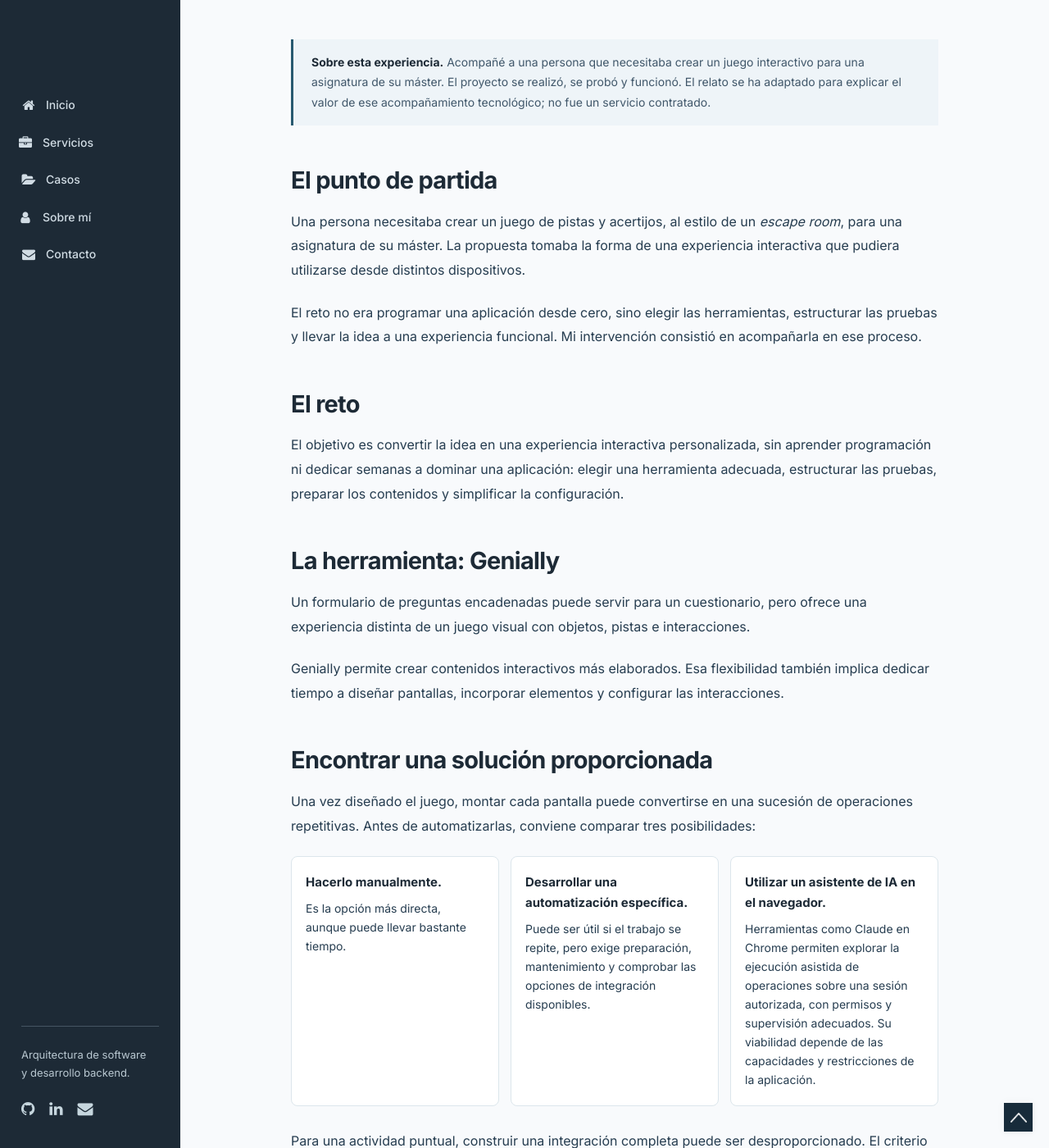
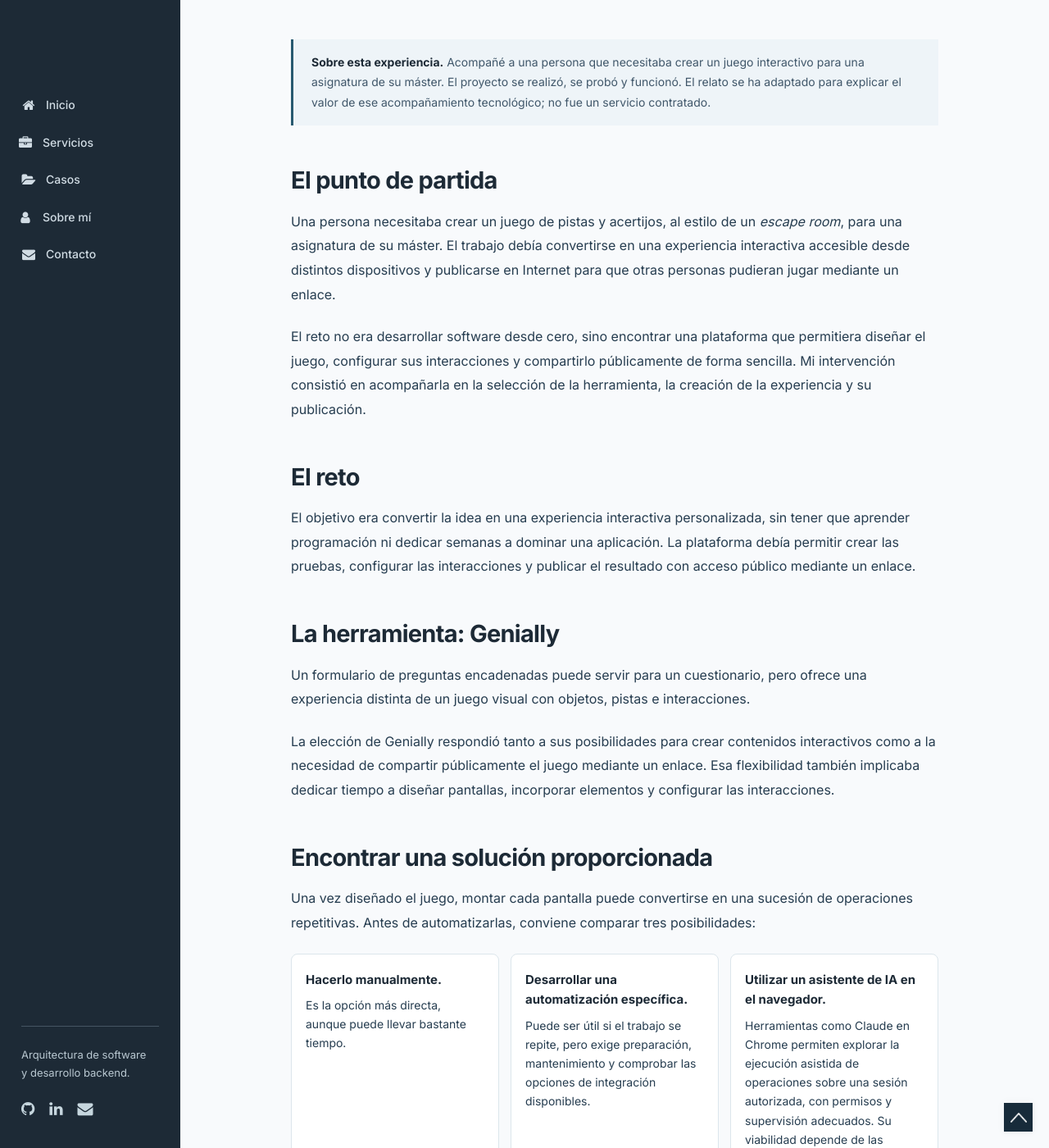
Before and after one commit to dabiz-me/dabiz.me, a Jekyll site: the page built from casos/escape-room-ia.md, in a window 1280 px wide and 1400 px high, scrolled down 480 px. Shown: the whole window at 82% size. Built offline with Jekyll 4.4.1, drawn with Linux system fonts in a browser that asks for light colours; some of the changed text lies outside the part shown.

Commit message:
docs(casos): incorporar publicación y acceso público como requisito del escape room

```diff
--- a/casos/escape-room-ia.md
+++ b/casos/escape-room-ia.md
@@ -1,7 +1,7 @@
 ---
 layout: editorial-case
 title: De una idea familiar a una experiencia interactiva con IA
-summary: Acompañamiento real para crear y probar un juego interactivo con Genially e IA en el contexto de una asignatura de máster.
+summary: Acompañamiento real para crear, probar y publicar un escape room accesible públicamente en una asignatura de máster.
 permalink: /casos/escape-room-ia/
 ---
 
@@ -9,19 +9,19 @@ permalink: /casos/escape-room-ia/
 
 ## El punto de partida
 
-Una persona necesitaba crear un juego de pistas y acertijos, al estilo de un *escape room*, para una asignatura de su máster. La propuesta tomaba la forma de una experiencia interactiva que pudiera utilizarse desde distintos dispositivos.
+Una persona necesitaba crear un juego de pistas y acertijos, al estilo de un *escape room*, para una asignatura de su máster. El trabajo debía convertirse en una experiencia interactiva accesible desde distintos dispositivos y publicarse en Internet para que otras personas pudieran jugar mediante un enlace.
 
-El reto no era programar una aplicación desde cero, sino elegir las herramientas, estructurar las pruebas y llevar la idea a una experiencia funcional. Mi intervención consistió en acompañarla en ese proceso.
+El reto no era desarrollar software desde cero, sino encontrar una plataforma que permitiera diseñar el juego, configurar sus interacciones y compartirlo públicamente de forma sencilla. Mi intervención consistió en acompañarla en la selección de la herramienta, la creación de la experiencia y su publicación.
 
 ## El reto
 
-El objetivo es convertir la idea en una experiencia interactiva personalizada, sin aprender programación ni dedicar semanas a dominar una aplicación: elegir una herramienta adecuada, estructurar las pruebas, preparar los contenidos y simplificar la configuración.
+El objetivo era convertir la idea en una experiencia interactiva personalizada, sin tener que aprender programación ni dedicar semanas a dominar una aplicación. La plataforma debía permitir crear las pruebas, configurar las interacciones y publicar el resultado con acceso público mediante un enlace.
 
 ## La herramienta: Genially
 
 Un formulario de preguntas encadenadas puede servir para un cuestionario, pero ofrece una experiencia distinta de un juego visual con objetos, pistas e interacciones.
 
-Genially permite crear contenidos interactivos más elaborados. Esa flexibilidad también implica dedicar tiempo a diseñar pantallas, incorporar elementos y configurar las interacciones.
+La elección de Genially respondió tanto a sus posibilidades para crear contenidos interactivos como a la necesidad de compartir públicamente el juego mediante un enlace. Esa flexibilidad también implicaba dedicar tiempo a diseñar pantallas, incorporar elementos y configurar las interacciones.
 
 ## Encontrar una solución proporcionada
 
@@ -39,7 +39,7 @@ Para una actividad puntual, construir una integración completa puede ser despro
 2. **Elegir la herramienta.** Comparar opciones según el resultado esperado, el presupuesto y el esfuerzo.
 3. **Diseñar las pruebas.** Utilizar IA como apoyo para estructurar la historia, ordenar acertijos y redactar pistas.
 4. **Preparar el montaje.** Decidir qué tareas conviene hacer manualmente y cuáles se podrían automatizar de forma segura.
-5. **Probar antes de compartir.** Revisar enlaces, interacciones, dificultad y funcionamiento en los dispositivos previstos.
+5. **Probar y publicar.** Comprobar las interacciones y el funcionamiento en los dispositivos previstos, y dejar el juego accesible públicamente mediante un enlace.
 
 ## ¿Qué aporta el acompañamiento tecnológico?
 
```
